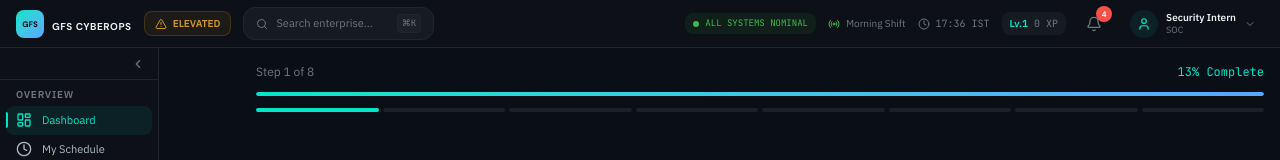
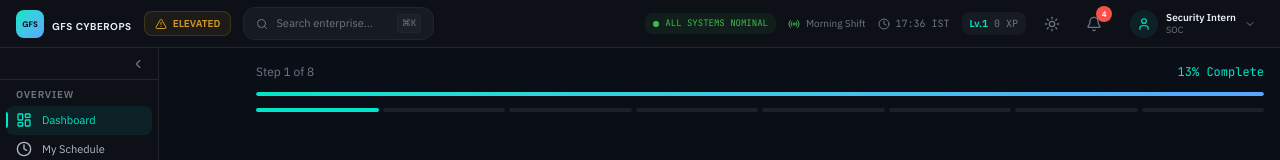
Before and after one commit to NaveenYadav27/gfs-cyber-ops, a React (Vite) app: page / in a window 1280 px wide. Both pictures are taken after typing "Sample", "Sample123" into the empty fields and a click on the button "Sign In". Shown: the top 160 px of the page. Built offline with nearby package versions, Linux system fonts and the light colour scheme.

Commit message:
Restore theme toggle in GlobalHeader

```diff
--- a/src/components/layout/GlobalHeader.tsx
+++ b/src/components/layout/GlobalHeader.tsx
@@ -2,7 +2,7 @@
 import { motion } from 'framer-motion';
 import {
   Shield, AlertTriangle, Clock, Radio, Search, Settings, ChevronDown, LogOut, User,
-  Zap, Wifi,
+  Zap, Wifi, Sun, Moon,
 } from 'lucide-react';
 import { Badge } from '@/components/ui/Badge';
 import { EnterpriseSearch } from '@/components/ui/EnterpriseSearch';
@@ -11,7 +11,7 @@
 import { useLearningEngine } from '@/store/useLearningEngine';
 
 export function GlobalHeader() {
-  const { user, logout } = useStore();
+  const { user, logout, theme, setTheme } = useStore();
   const { totalXP, level, currentMissionId } = useLearningEngine();
   const [showProfile, setShowProfile] = useState(false);
   const [currentTime, setCurrentTime] = useState(new Date());
@@ -77,6 +77,14 @@
         <span className="text-[10px] text-[var(--color-gfs-text-muted)] font-mono">{totalXP} XP</span>
       </div>
 
+      {/* Theme Toggle */}
+      <button
+        onClick={() => setTheme(theme === 'dark' ? 'light' : 'dark')}
+        className="w-7 h-7 rounded-lg flex items-center justify-center text-[var(--color-gfs-text-muted)] hover:text-[var(--color-gfs-text)] hover:bg-[var(--color-gfs-hover)] transition-colors"
+      >
+        {theme === 'dark' ? <Sun className="w-4 h-4" /> : <Moon className="w-4 h-4" />}
+      </button>
+
       {/* Notifications */}
       <NotificationCenter />
 
```
